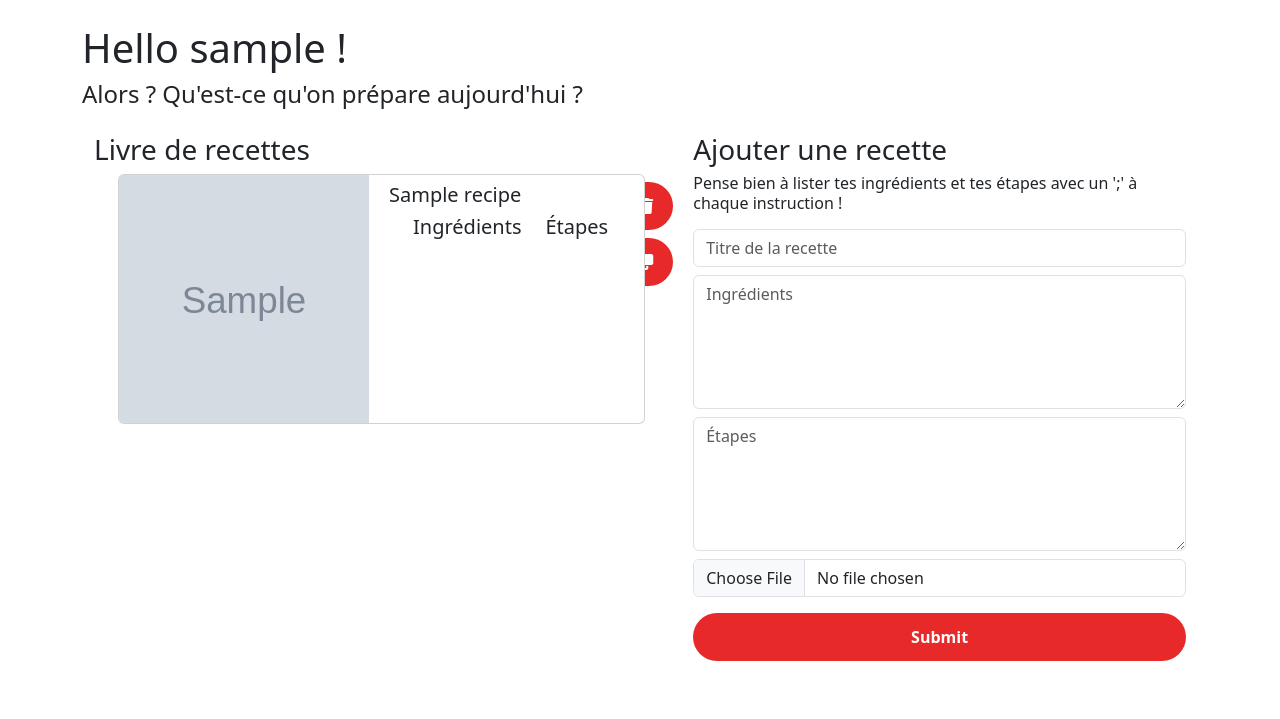
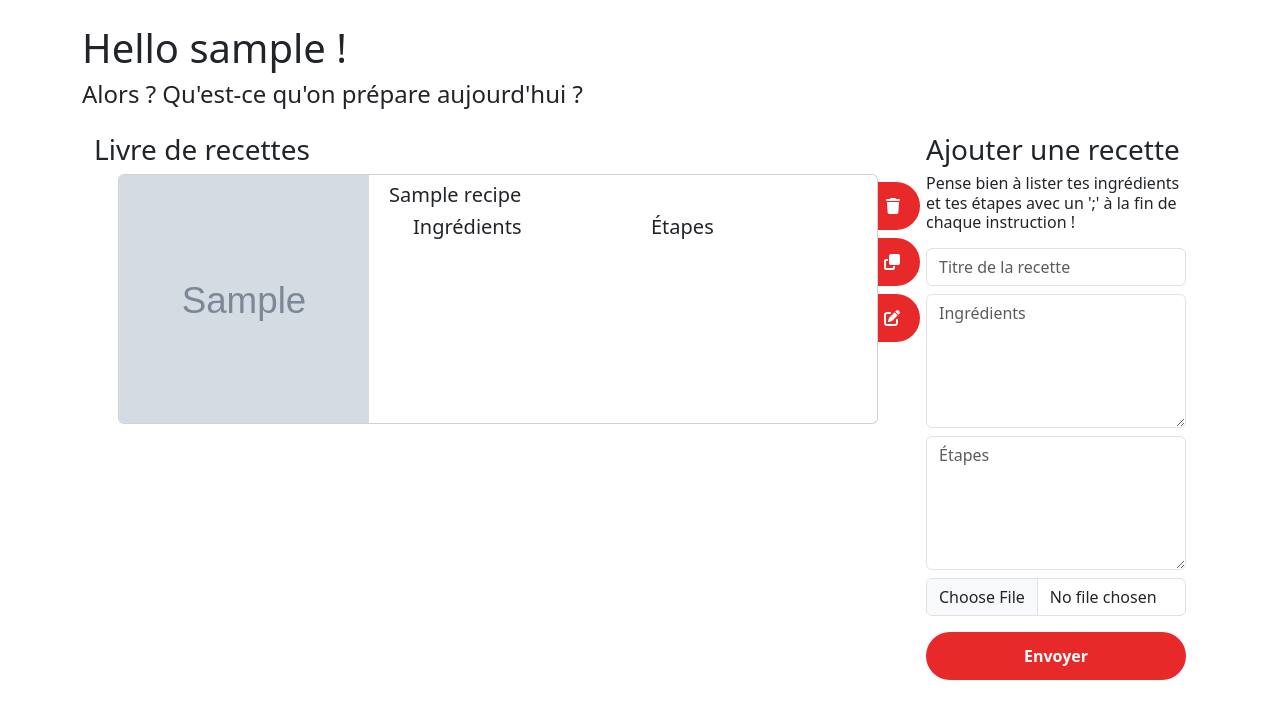
Before and after one commit to l0l0o/cook-it, a PHP site: page /recipes_page.php in a window 1280 px wide. Shown: the part 56-775 px from the top of the page. Run offline with PHP 8.4, Linux system fonts and the light colour scheme; the visitor is signed in with stand-in values (Sample User, id 1); tables that the repository leaves empty or names only in its code hold one stand-in row (values such as "Sample post"); grey boxes marked "Sample" are stand-in pictures.

Commit message:
ajout bouton modifier et création script modifier

```diff
--- a/src/recipes_page.php
+++ b/src/recipes_page.php
@@ -13,7 +13,7 @@
 
 <div class="container-sm mt-4">
     <h1>Hello&nbsp;<?php echo $_SESSION['pseudo']; ?> !</h1>
-    <h4>Alors ? Qu'est-ce qu'on prépare aujourd'hui ?</h4>
+    <h4>Alors ? Qu'est-ce qu'on prépare aujourd'hui ? </h4>
 
 </div>
 <div class="container mt-4 d-flex flex-row">
@@ -45,10 +45,13 @@
                         href="./scripts/recipes/recipe_duplicate.php?titleCard=<?php echo htmlspecialchars($cardTitle)?>&ingredientsCard=<?php echo htmlspecialchars($cardIngredients)?>&stepsCard=<?php echo htmlspecialchars($cardSteps)?>&imgCard=<?php echo htmlspecialchars($cardImg)?>">
                         <button class="duplicate-btn"><i class="fa-solid fa-clone"></i></button>
                     </a>
+                    <a
+                        href="./recipes_page.php?titleCard=<?php echo htmlspecialchars($cardTitle)?>&ingredientsCard=<?php echo htmlspecialchars($cardIngredients)?>&stepsCard=<?php echo htmlspecialchars($cardSteps)?>&imgCard=<?php echo htmlspecialchars($cardImg)?>&idCard=<?php echo htmlspecialchars($cardId) ?>">
+                        <button class="modify-btn"><i class="fa-solid fa-pen-to-square"></i></button>
+                    </a>
                     <div class="card d-flex flex-row gap-2 mb-2" style="height:250px;">
-                        <img style="width: 250px; height: 250px; object-fit: cover;"
-                            src="./images/<?= $recipe['recipe_img'] ?>" alt="">
-                        <div class="container hide-scroll" style="overflow: scroll;">
+                        <img src="./images/<?= $recipe['recipe_img'] ?>" alt="">
+                        <div class="container hide-scroll">
                             <div class="title mt-2">
                                 <h5><?= $recipe['recipe_title'] ?></h5>
                             </div>
@@ -91,18 +94,31 @@
 
     </div>
 
+    <?php
+        $card_id = @$_GET['idCard'];
+        $path = !isset($_GET['titleCard']) ? "recipe_new.php" : "recipe_modify.php?idCard=$card_id";
+
+    ?>
+
     <div class="container">
         <h3>Ajouter une recette</h3>
-        <h6>Pense bien à lister tes ingrédients et tes étapes avec un ';' à chaque instruction !</h6>
-        <form class="d-flex flex-column" action="./scripts/recipes/recipe_new.php" method="POST"
-            enctype="multipart/form-data">
-            <input class="mt-2 form-control" placeholder="Titre de la recette" type="text" name="recipe-title">
+        <h6>Pense bien à lister tes ingrédients et tes étapes avec un ';' à la fin de chaque instruction !</h6>
+        <form action="./scripts/recipes/<?php echo $path ?>" method="POST" enctype="multipart/form-data"
+            class="d-flex flex-column">
+            <input class="mt-2 form-control" placeholder="Titre de la recette" type="text" name="recipe-title"
+                value="<?php if(isset($_GET['titleCard'])){echo $_GET['titleCard']; }?>">
+
             <textarea class="mt-2 form-control" rows="5" maxlength="1056" placeholder="Ingrédients"
-                name="recipe-ingredients"></textarea>
+                name="recipe-ingredients"><?php if(isset($_GET['ingredientsCard'])){echo $_GET['ingredientsCard']; }?></textarea>
+
             <textarea class="mt-2 form-control" rows="5" maxlength="1056" placeholder="Étapes"
-                name="recipe-steps"></textarea>
-            <input class="mt-2 form-control" type="file" accept="image/png, image/jpeg" name="recipe-img">
-            <button class="mt-3 d-flex justify-content-center"><input type="submit"></button>
+                name="recipe-steps"><?php if(isset($_GET['stepsCard'])){echo $_GET['stepsCard']; }?></textarea>
+
+            <input class="mt-2 form-control" type="file" accept="image/png, image/jpeg" name="recipe-img"
+                value="<?php if(isset($_GET['imgCard'])){echo $_GET['imgCard']; }?>">
+
+            <button class="mt-3 d-flex justify-content-center"><input type="submit"
+                    value="<?php if(!isset($_GET['titleCard'])){echo "Envoyer";}else{echo "Modifier";} ?>"></button>
         </form>
 
         <?php if(isset($_GET['success'])) :?>
--- a/src/scripts/recipes/recipe_delete.php
+++ b/src/scripts/recipes/recipe_delete.php
@@ -3,7 +3,7 @@
    $card_id = $_GET['idCard'];
 
     $connectDatabase = new PDO("mysql:host=db;dbname=wordpress","root", "admin");
-    $request = $connectDatabase->prepare("DELETE FROM recipes WHERE :recipe_id = recipe_id");
+    $request = $connectDatabase->prepare("DELETE FROM recipes WHERE recipe_id = :recipe_id");
     $request->bindParam(':recipe_id', $card_id);
 
 
--- a/src/style/style.css
+++ b/src/style/style.css
@@ -39,7 +39,8 @@
   justify-content: flex-end;
   padding-right: 20px;
   position: absolute;
-  right: -28px;
+  right: -42px;
+  gap: 10px;
 }
 .card-container button:hover {
   right: -50px;
@@ -50,6 +51,19 @@
 .card-container .duplicate-btn {
   top: 64px;
 }
+.card-container .modify-btn {
+  top: 120px;
+}
 .card-container .card {
   overflow: hidden;
+}
+.card-container .card .container {
+  width: 500px;
+  height: auto;
+}
+.card-container .card img {
+  width: 250px;
+  height: 250px;
+  -o-object-fit: cover;
+     object-fit: cover;
 }/*# sourceMappingURL=style.css.map */
--- a/src/style/style.scss
+++ b/src/style/style.scss
@@ -42,7 +42,8 @@
     justify-content: flex-end;
     padding-right: 20px;
     position: absolute;
-    right: -28px;
+    right: -42px;
+    gap: 10px;
 
     &:hover {
       right: -50px;
@@ -56,13 +57,22 @@
     top: 64px;
   }
 
+  .modify-btn {
+    top: 120px;
+  }
+
   .card {
     overflow: hidden;
 
     .container {
+      width: 500px;
+      height: auto;
     }
 
     img {
+      width: 250px;
+      height: 250px;
+      object-fit: cover;
     }
   }
 }
```
Also changed, not shown: src/scripts/recipes/recipe_modify.php (added, +49 -0 lines), src/images/B1ESD-2324-Portraits_05(1).jpg (added), src/images/B1ESD-2324-Portraits_05(3).jpg (added), 1 other file.
